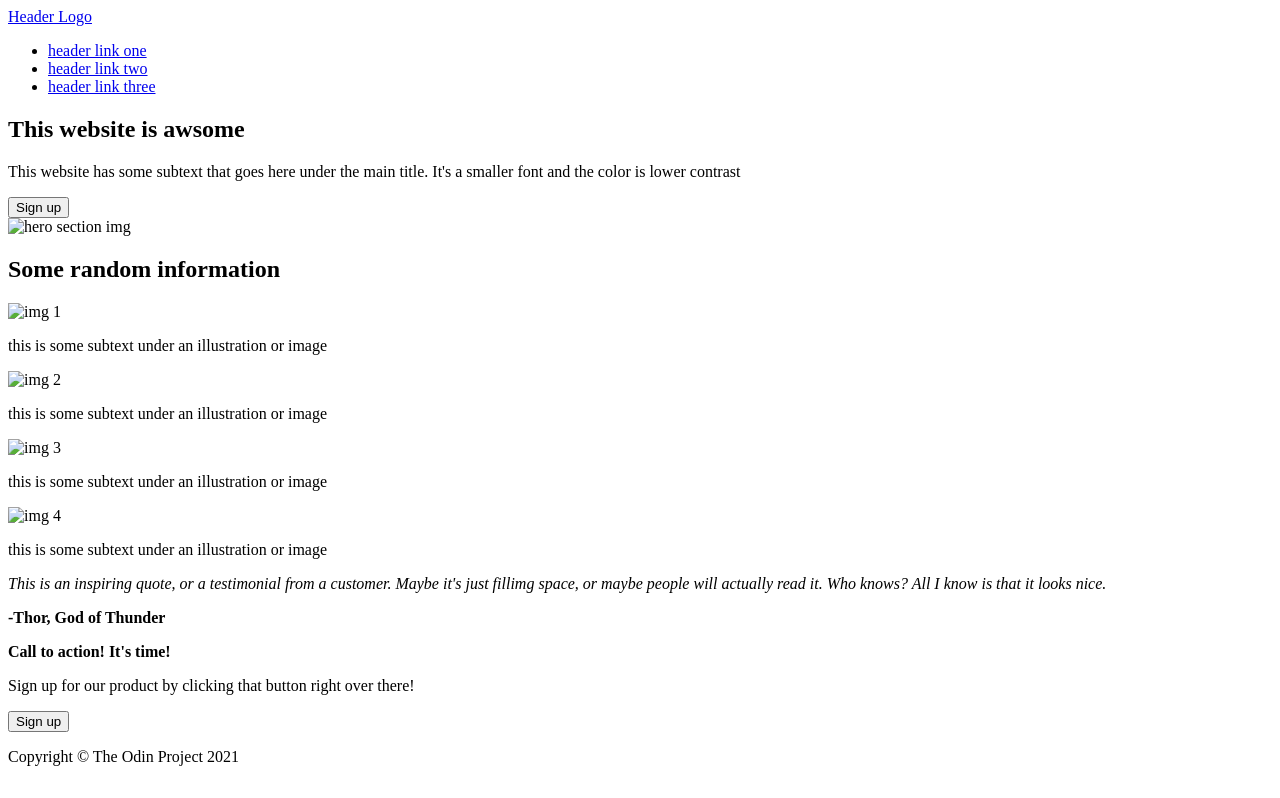
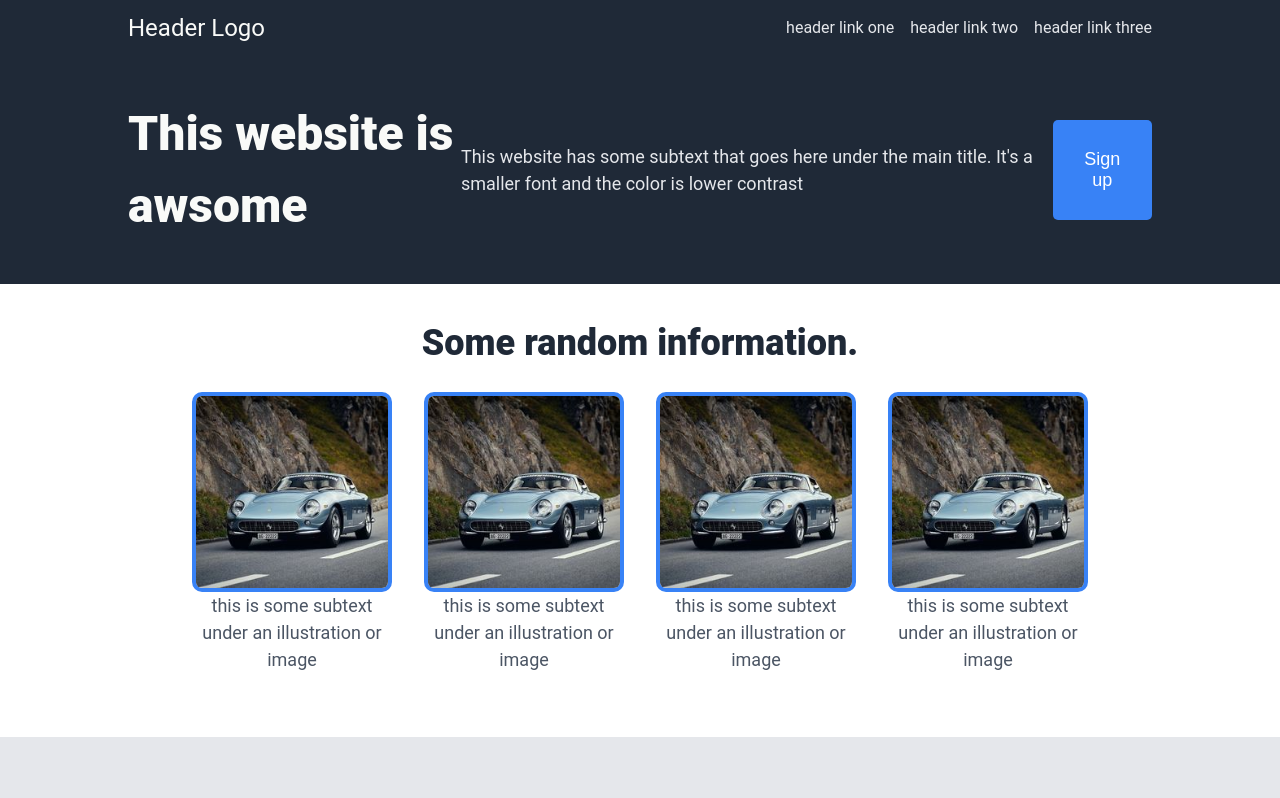
Before and after one commit to igrzetic/landing-page, a plain HTML site: page index.html in a window 1280 px wide. Shown: the top 798 px of the page. Drawn offline with Linux system fonts and the light colour scheme.

Commit message:
dorađen call to action, quote i information sekcija, potrebne su još neke korekcije pozicioniranja na manjim veličinama ekrana

```diff
--- a/index.html
+++ b/index.html
@@ -7,6 +7,7 @@
     <link rel="stylesheet" href="style.css">
 </head>
 <body>
+    <div>
         <header class="header">
             <div class="header-container">
                 <a class="logo" href="#">Header Logo</a>
@@ -19,41 +20,43 @@
                 </nav>
             </div>
         </header>
+    <div>
 
+    <main>
         <section class="hero">
-        <div class="hero-container">
-            <div class="hero-text">
-                <h1 class="hero-h1">This website is awsome</h1>
+            <div class="even-columns">
+                <div class="text-container">
+                    <h1>This website is awsome</h1>
                     <p class="hero-p">
                         This website has some subtext that goes here under the main title.
                         It's a smaller font and the color is lower contrast
                     </p>
                     <button class="button">Sign up</button>
                 </div>
-            <div>
-                <img src="#" alt="hero section img">
-            </div>
+                <!-- <img class="hero-img" src="./images/ducati.jpg" alt=""> -->
             </div>
         </section>
 
         <section class="information">
             <div class="info-container">
-            <h2 class="info-title">Some random information</h2>
-            <div class="items">
-                <img class="info-img" src="#" alt="img 1">
-                <p class="info-text">this is some subtext under an illustration or image</p>
+                    <h2 class="info-title">Some random information.</h2>
+                <div class="even-columns items">
+                    <div class="item">
+                        <img class="info-img" src="./images/366f86f3de0c4bee5d87e1ac7f3a30cb.jpg" alt="img1">
+                        <div class="info-text">this is some subtext under an illustration or image</div>
                     </div>
-            <div class="items">
-                <img class="info-img" src="#" alt="img 2">
-                <p class="info-text">this is some subtext under an illustration or image</p>
+                    <div class="item">
+                        <img class="info-img" src="./images/366f86f3de0c4bee5d87e1ac7f3a30cb.jpg" alt="img2">
+                        <div class="info-text">this is some subtext under an illustration or image</div>
                     </div>
-            <div class="items">
-                <img class="info-img" src="#" alt="img 3">
-                <p class="info-text">this is some subtext under an illustration or image</p>
+                    <div class="item">
+                        <img class="info-img" src="./images/366f86f3de0c4bee5d87e1ac7f3a30cb.jpg" alt="img3">
+                        <div class="info-text">this is some subtext under an illustration or image</div>
                     </div>
-            <div class="items">
-                <img class="info-img" src="#" alt="img 4">
-                <p class="info-text">this is some subtext under an illustration or image</p>
+                    <div class="item">
+                        <img class="info-img" src="./images/366f86f3de0c4bee5d87e1ac7f3a30cb.jpg" alt="img4">
+                        <div class="info-text">this is some subtext under an illustration or image</div>
+                    </div>
                 </div>
             </div>
         </section>
@@ -69,17 +72,20 @@
             </div>
         </section>
 
-    <section class="cta">
+        <section class="call-to-action">
             <div class="cta-container">
+                <div class="cta-text">
                     <p class="cta-p1">
                         <strong>Call to action! It's time!</strong>
                     </p>
                     <p class="cta-p2">
                         Sign up for our product by clicking that button right over there!
                     </p>
+                </div>
                 <button class="button-inverted">Sign up</button>
             </div>
         </section>
+    </main>
 
     <footer class="footer">
         <p>Copyright © The Odin Project 2021</p>
--- a/style.css
+++ b/style.css
@@ -0,0 +1,303 @@
+body {
+    height: 100vh;
+    font-family: Roboto, sans-serif;
+    line-height: 1.5;
+    margin: 0;
+    padding: 0;
+    box-sizing: border-box;
+
+    display: flex;
+
+}
+/* --------------------------------------------------- */
+
+/* STYLE */
+.header, .hero, .footer {
+    background: #1f2937;
+}
+/* --------------------------------------------------- */
+
+/* HEADER STYLE */
+.logo {
+    font-size: 24px;
+    color: #f9faf8;
+}
+
+a {
+    text-decoration: none;
+    color: #e5e7eb;
+}
+
+ul {
+    list-style: none;
+}
+/* --------------------------------------------------- */
+
+/* HERO STYLE */
+h1 {
+    font-size: 48px;
+    font-weight: 900;
+    color: #f9faf8;
+}
+
+.hero-p {
+    font-size: 18px;
+    color: #e5e7eb;
+}
+
+.text-container {
+    display: flex;
+    /* align-items: center; */
+    /* justify-content: center; */
+    /* flex-direction: column; */
+    width: 100%;
+    height: 100px;
+}
+
+.button {
+    color: #fff;
+    border: 0;
+    border-radius: 5px;
+    background: #3882f6;
+    cursor: pointer;
+    padding: 10px 30px;
+    font-size: 18px;
+}
+
+.hero-img {
+    display: flex;
+    width: 50%;
+    height: auto;
+}
+/* --------------------------------------------------- */
+
+/* INFORMATION STYLE */
+h2 {
+    font-size: 36px;
+    font-weight: 900;
+    color: #1f2937;
+}
+
+.info-img {
+    /* max-width: 150px; */
+    /* height: auto; */
+    border: 4px solid #3882f6;
+    border-radius: 10px;
+}
+
+.info-text {
+    font-size: 18px;
+    color: #4b5564;
+
+}
+/* --------------------------------------------------- */
+
+/* QUOTE STYLE */
+.quote {
+    background: #e5e7eb;
+    font-weight: 300;
+    color: #1f2937;
+}
+
+
+.quote-p1 {
+    font-size: 36px;
+}
+
+.quote-p2 {
+    font-size: 24px;
+}
+/* --------------------------------------------------- */
+
+/* CALL TO ACTION STYLE */
+.cta-container {
+    background-color: #3882f6;
+    border-radius: 15px;
+}
+
+.cta-p1 {
+    font-size: 24px;
+    color: #f9faf8;
+}
+
+.cta-p2 {
+    font-size: 18px;
+    color: #e5e7eb;
+}
+
+.button-inverted {
+    color: #fff;
+    border: 2px solid #fff;
+    border-radius: 5px;
+    background: #3882f6;
+    cursor: pointer;
+    padding: 10px 30px;
+    font-size: 18px;
+}
+/* --------------------------------------------------- */
+
+/* FOOTER STYLE */
+.footer {
+    color: #e5e7eb;
+    justify-content: center;
+    align-items: center;
+}
+/* --------------------------------------------------- */
+
+
+/* CONTENT PLACEMENT */
+.even-columns {
+    display: flex;
+    flex-direction: row;
+    justify-content: space-between;
+    align-items: center;
+    width: 100%;
+}
+/* --------------------------------------------------- */
+
+/* HEADER BODY */
+.header {
+    padding: 0 10%;
+}
+
+.header-container {
+    display: flex;
+    justify-content: space-between;
+    align-items: center;
+    flex: 1;
+}
+
+ul {
+    display: flex;
+    gap: 16px;
+    align-items: center;
+}
+/* --------------------------------------------------- */
+
+/* HERO BODY */
+.hero {
+    padding: 5% 10%;
+}
+
+h1 {
+    display: flex;
+    align-items: center;
+}
+
+.hero-p {
+    display: flex;
+    align-items: center;
+}
+
+/* .text-container {
+    display: flex;
+    flex-direction: column;
+    justify-content: center;
+    align-items: flex-start;
+    gap: 30px;
+} */
+
+.hero-img {
+    justify-content: center;
+    text-align: right;
+    margin: 0;
+}
+/* --------------------------------------------------- */
+
+
+/* INFORMATION BODY */
+.information {
+    padding: 2.5% 15% 5%;
+}
+
+.info-container {
+    display: flex;
+    flex-direction: column;
+    align-items: center;
+}
+
+.info-title {
+ margin: 0;
+ padding-bottom: 2.5%;
+}
+
+.items {
+    flex-wrap: wrap;
+}
+
+.item {
+   max-width: 200px;
+   display: flex;
+   flex-direction: column;
+   justify-content: center;
+}
+
+.info-img {
+    display: flex;
+    flex: 1;
+    overflow: hidden;
+}
+
+.info-text {
+    text-align: center;
+}
+/* --------------------------------------------------- */
+
+/* QUOTES BODY */
+.quote {
+    justify-content: center;
+    align-items: center;
+    padding: 5% 15%;
+}
+
+.quote-container {
+    display: flex;
+    flex-direction: column;
+}
+
+.quote-p1 {
+    text-align: center;
+    margin: 0;
+}
+
+.quote-p2 {
+    margin: 0;
+    display: flex;
+    justify-content: flex-end;
+}
+/* --------------------------------------------------- */
+
+/* CALL TO ACTION BODY */
+.call-to-action {
+    margin-top: 5%;
+    margin-bottom: 5%;
+    margin-left: 10%;
+    margin-right: 10%;
+}
+
+.cta-container {
+    display: flex;
+    justify-content: space-between;
+    align-items: center;
+    padding: 90px 200px;
+    gap: 15%;
+}
+
+.cta-p1 {
+    margin: 0;
+    margin-bottom: 10px;
+    display: flex;
+    flex-wrap: wrap;
+}
+
+.cta-p2{
+    margin: 0;
+    margin-top: 10px;
+    display: flex;
+    flex-wrap: wrap;
+}
+
+.button-inverted {
+    display: flex;
+    flex-shrink: 0;
+}
```
Also changed, not shown: images/006402e394d599209148847959aacfbb.jpg (added), images/08d016c292d53d49c8efe3b7955c6066.jpg (added), images/2068901ca376a90a1ed37b5aae8d2cb7.jpg (added), images/366f86f3de0c4bee5d87e1ac7f3a30cb.jpg (added), images/4c9d4ed7f66a5eff32918f577027e0fb.jpg (added), images/4dfa61ac0d76f887a6224df8659bebac.jpg (added), images/50dce374429bfef6569546fe990c2e77.jpg (added), images/6d9e67cfbeb91a8710dbb74a18255217.jpg (added), images/80e82e7882a9f61e2f1a0b657648f547.jpg (added), images/9df848b61d5c65490dbcb1577b3ff206.jpg (added), 1 other file. Lines whose indentation alone changed are shown as unchanged.
